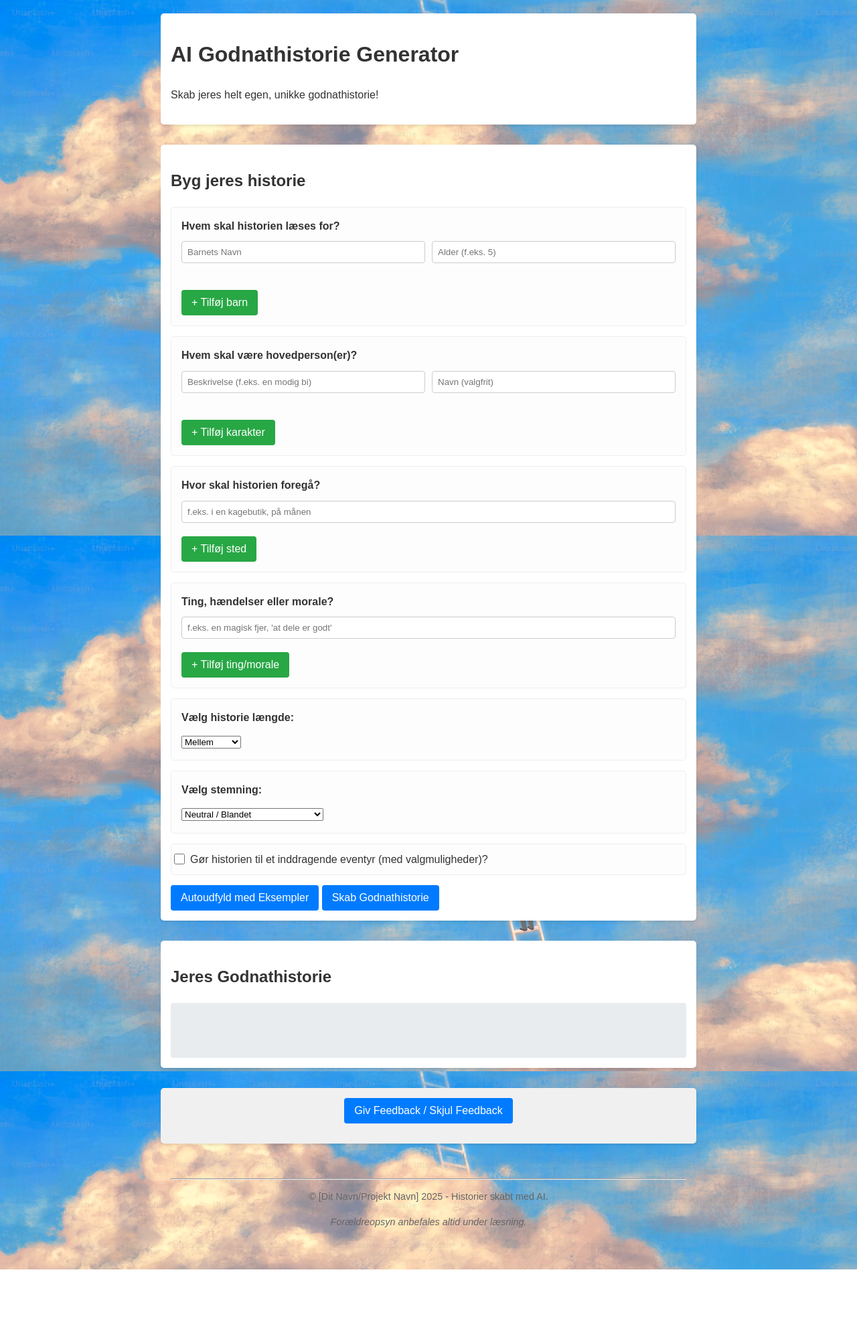
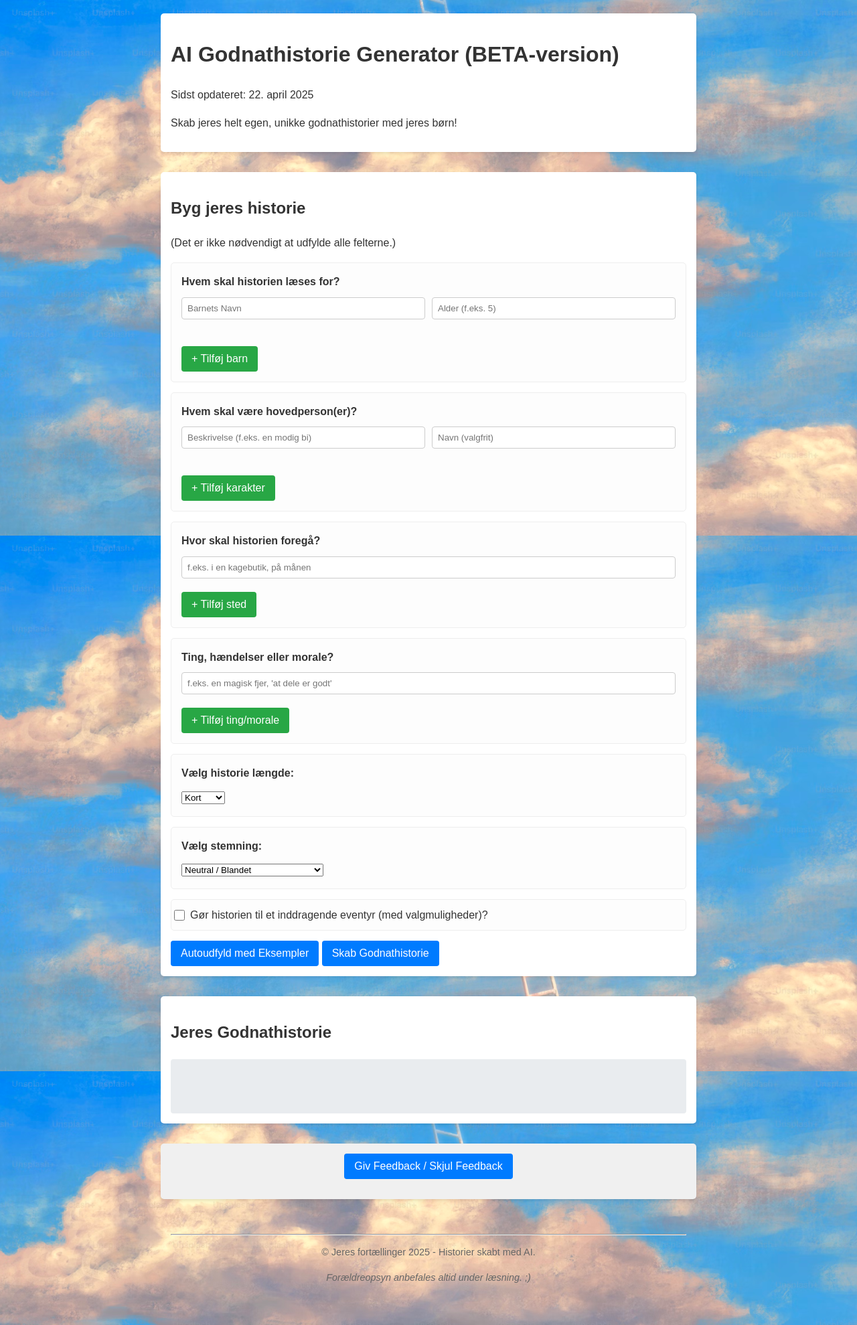
Before and after one commit to Potzen/ai-godnathistorie-generator, a Flask app: page / in a window 1280 px wide. Shown: the whole page at 67% size. Before the commit the page ends 1896 px from the top, so only its background shows below. Run offline with Flask 3, Linux system fonts and the light colour scheme.

Commit message:
tesker, længde, cookies på barnet, morale i historien

```diff
--- a/app.py
+++ b/app.py
@@ -5,6 +5,7 @@ import google.generativeai as genai
 from google.generativeai.types import HarmCategory, HarmBlockThreshold
 
 # === Konfiguration af Google AI API Nøgle ===
+# Den læses fra WSGI-filen (Plan B) eller miljøvariabler på Web-fanen
 google_api_key = os.getenv("GOOGLE_API_KEY")
 if not google_api_key:
     raise ValueError("Ingen GOOGLE_API_KEY fundet. Sæt den via WSGI fil (Plan B) eller Environment Variables på Web-fanen.")
@@ -25,7 +26,7 @@ def index():
 # --- Route for historie-generering ('/generate') ---
 @app.route('/generate', methods=['POST'])
 def generate_story():
-    """ Modtager brugerinput, bygger den FULDE detaljerede prompt, kalder Gemini, og returnerer historien. """
+    """ Modtager brugerinput, kalder Gemini API'en med NYE interaktive regler (separate stier), og returnerer historien. """
     data = request.get_json()
     print("Modtaget data for /generate:", data)
 
@@ -33,7 +34,7 @@ def generate_story():
     karakterer_data = data.get('karakterer', [{'description': 'en glad sky', 'name': ''}])
     steder_liste = data.get('steder', ['højt oppe på himlen'])
     plots_liste = data.get('plots', ['legede med solen'])
-    laengde = data.get('laengde', 'mellem')
+    laengde = data.get('laengde', 'kort') # Opdateret default til 'kort'
     mood = data.get('mood', 'neutral')
     listeners = data.get('listeners', [])
     is_interactive = data.get('interactive', False)
@@ -54,21 +55,18 @@ def generate_story():
 
     sted_str = ", ".join(steder_liste) if steder_liste else "højt oppe på himlen"
     plot_str = ", ".join(plots_liste) if plots_liste else "legede med solen"
-    print(f"Input til historie: Karakterer='{karakter_str}', Steder='{sted_str}', Plots='{plot_str}'")
+    print(f"Input til historie: Karakterer='{karakter_str}', Steder='{sted_str}', Plot/Morale='{plot_str}'")
 
-    # Definer Længde-instruktion og max_tokens (bruger tegn for mega_lang)
+    # Definer Længde-instruktion og max_tokens (Opdateret mapping)
     length_instruction = ""
-    max_tokens_setting = 1000
-    if laengde == 'kort':
-        length_instruction = "Skriv historien i cirka 3-4 korte afsnit."
-        max_tokens_setting = 400
-    elif laengde == 'lang':
+    max_tokens_setting = 1000 # Default for 'kort' (tidl. Mellem)
+    if laengde == 'mellem': # Tidl. Lang
         length_instruction = "Skriv historien i cirka 10-14 afsnit. Sørg for god detaljegrad."
         max_tokens_setting = 3000
-    elif laengde == 'mega_lang':
+    elif laengde == 'lang': # Tidl. Mega Lang
         length_instruction = "Skriv en **meget lang og dybdegående** historie på **mindst 9000 tegn**. Historien skal have flere faser, udvikling for karaktererne, mange detaljerede beskrivelser og gerne flere sammenhængende begivenheder eller del-eventyr. Undgå at afslutte historien for tidligt."
         max_tokens_setting = 8000
-    else: # Default til 'mellem'
+    else: # Default til 'kort' (tidl. Mellem)
         length_instruction = "Skriv historien i cirka 6-8 afsnit."
         max_tokens_setting = 1000
     print(f"Længde instruktion: {length_instruction}, Max Tokens: {max_tokens_setting}")
@@ -121,13 +119,13 @@ def generate_story():
         temperature=0.7
     )
 
-    # === Byg Prompt baseret på Interaktiv Status (RETTET INDRYKNING/SYNTAX) ===
+    # === Byg Prompt baseret på Interaktiv Status ===
     prompt = ""
     plot_morale_line = f"Plot/Elementer/Morale (kan være en ting, en hændelse eller et tema/morale historien skal illustrere): {plot_str}"
 
     if is_interactive:
-        # Sørg for korrekt indrykning her
-        print("Bygger FULD INTERAKTIV prompt...")
+        print("Bygger INTERAKTIV prompt (Separate Stier)...")
+        # *** REGLER FOR SEPARATE VALG-STIER ***
         interactive_rules = """
         REGLER FOR INDDRAGENDE EVENTYR MED EKSPLICITTE VALG-STIER:
         1. Fortæl historien flydende. Inkluder 2-3 steder, hvor hovedpersonen står over for et simpelt valg med 2-3 klare muligheder (nummerér eller bogstavér dem, f.eks. (1), (2) eller (A), (B)).
@@ -136,66 +134,61 @@ def generate_story():
            "Valg (A): [Kort beskrivelse af hvad der sker ved valg A]..."
            "Valg (B): [Kort beskrivelse af hvad der sker ved valg B]..."
            (Disse snippets skal være relativt korte (1-3 sætninger)).
-        4. SAMMENFLETNING (REVIDERET): **Direkte efter** alle konsekvens-snippets, skriv et **nyt afsnit**, der **sømløst fortsætter hovedhistorien uden at opsummere eller referere direkte** til de lige præsenterede valgmuligheder eller deres specifikke konsekvens-snippets. **Undgå helt** formuleringer som "Uanset om X skete eller Y skete...". Start blot med at beskrive karakterens næste handling, observation eller hvad der sker i omgivelserne. Eksempel: "Lidt efter stod [Karakter] igen og så sig omkring i [Stedet]..." eller "Pludselig lød der en ny lyd fra...".
+        4. SAMMENFLETNING: **Direkte efter** alle konsekvens-snippets for et valgpunkt, skriv et **nyt, generisk afsnit**, der samler trådene og fortsætter hovedhistorien. Dette afsnit skal give mening, uanset hvilket af snippets'ne der lige blev læst højt, og må **IKKE** referere direkte til de specifikke valg eller konsekvenser (undgå f.eks. "Uanset om..."). Start blot med at beskrive karakterens næste handling eller observation. Eksempel: "Lidt efter stod [Karakter] igen og så sig omkring..." eller "Med den oplevelse i bagagen, fortsatte [Karakter] sin rejse...".
         5. Fortsæt hovedhistorien efter sammenfletnings-afsnittet indtil næste valgpunkt eller slutningen.
         6. Følg stadig de generelle regler for tone, sprog og børnevenlighed.
         """
-        # Sørg for korrekt indrykning af f-strengen
         prompt = f"""
-{listener_context_instruction}
+        {listener_context_instruction}
 
----
-OPGAVE: Skriv et INDDRAGENDE eventyr baseret på følgende, og følg de specifikke regler nedenfor:
-Længde: {length_instruction}
-{mood_prompt_part}
-Hovedpersoner: {karakter_str}
-Steder: {sted_str}
-{plot_morale_line}
+        ---
+        OPGAVE: Skriv et INDDRAGENDE eventyr baseret på følgende, og følg de specifikke regler nedenfor:
+        Længde: {length_instruction}
+        {mood_prompt_part}
+        Hovedpersoner: {karakter_str}
+        Steder: {sted_str}
+        {plot_morale_line}
 
-{interactive_rules}
+        {interactive_rules}
 
-GENERELLE REGLER (gælder stadig):
-- Historien skal være på dansk.
-- Den skal være positiv og børnevenlig.
-- Den skal være simpel med klar begyndelse, midte og slutning.
-- Undgå alt voldeligt og upassende for børn (hold 'uhyggelig' stemning passende).
-- {ending_instruction}
----
-Start historien her:
-"""
-    # Sørg for korrekt indrykning af else
+        GENERELLE REGLER (gælder stadig):
+        - Historien skal være på dansk.
+        - Den skal være positiv og børnevenlig.
+        - Den skal være simpel med klar begyndelse, midte og slutning.
+        - Undgå alt voldeligt og upassende for børn (hold 'uhyggelig' stemning passende).
+        - {ending_instruction}
+        ---
+        Start historien her:
+        """
     else: # Hvis IKKE interaktiv
-        # Sørg for korrekt indrykning her
         print("Bygger FULD NORMAL prompt...")
-        # Sørg for korrekt indrykning af f-strengen
         prompt = f"""
-{listener_context_instruction}
+        {listener_context_instruction}
 
----
-OPGAVE: Skriv en godnathistorie baseret på følgende:
-Længde: {length_instruction}
-{mood_prompt_part}
-Hovedpersoner: {karakter_str}
-Steder: {sted_str}
-{plot_morale_line}
-GENERELLE REGLER:
-- Historien skal være på dansk.
-- Den skal være positiv og børnevenlig.
-- Den skal være simpel med klar begyndelse, midte og slutning.
-- Historien skal bære præg af en godnathistorie
-- Undgå alt voldeligt og upassende for børn (hold 'uhyggelig' stemning passende).
-- {ending_instruction}
----
-Start historien her:
-"""
+        ---
+        OPGAVE: Skriv en godnathistorie baseret på følgende:
+        Længde: {length_instruction}
+        {mood_prompt_part}
+        Hovedpersoner: {karakter_str}
+        Steder: {sted_str}
+        {plot_morale_line}
+        GENERELLE REGLER:
+        - Historien skal være på dansk.
+        - Den skal være positiv og børnevenlig.
+        - Den skal være simpel med klar begyndelse, midte og slutning.
+        - Historien skal bære præg af en godnathistorie
+        - Undgå alt voldeligt og upassende for børn (hold 'uhyggelig' stemning passende).
+        - {ending_instruction}
+        ---
+        Start historien her:
+        """
 
-    # Ryd op i prompten (korrekt indrykning her)
+    # Ryd op i prompten
     prompt = "\n".join(line.strip() for line in prompt.strip().splitlines() if line.strip())
     print(f"--- Sender FULD Prompt til Gemini (Max Tokens: {max_tokens_setting}) ---\n{prompt}\n------------------------------")
 
     # --- API Kald og Respons Håndtering ---
     try:
-        # Sørg for korrekt indrykning her
         print("Initialiserer Gemini model...")
         model = genai.GenerativeModel('gemini-1.5-pro-latest') # Bruger Pro model
         print("Bruger model: gemini-1.5-pro-latest")
@@ -216,10 +209,8 @@ Start historien her:
         print(f"Fejl ved kald til Google Gemini: {e}")
         actual_story = f"Beklager, jeg kunne ikke lave en historie lige nu på grund af en fejl: {e}. Prøv venligst igen."
 
-    # Sørg for korrekt indrykning her
     return jsonify(story=actual_story)
 
 # === Start Webserveren (Ignoreres af PythonAnywhere) ===
-# Sørg for korrekt indrykning her
 if __name__ == '__main__':
     app.run(debug=True)
--- a/static/script.js
+++ b/static/script.js
@@ -8,8 +8,8 @@ document.addEventListener('DOMContentLoaded', () => {
     const resetButton = document.getElementById('reset-button');
     const storyDisplay = document.getElementById('story-display');
     const generatorSection = document.getElementById('generator');
-    const laengdeSelect = document.getElementById('laengde-select');
-    const moodSelect = document.getElementById('mood-select');
+    const laengdeSelect = document.getElementById('laengde-select'); // Vigtig for reset
+    const moodSelect = document.getElementById('mood-select'); // Vigtig for reset
     const listenerContainer = document.getElementById('listener-container');
     const addListenerButton = document.getElementById('add-listener-button');
     const karakterContainer = document.getElementById('karakter-container');
@@ -45,7 +45,8 @@ document.addEventListener('DOMContentLoaded', () => {
      ];
      const examplePlots = [
         "skulle finde en forsvundet stjerne", "byggede en fantastisk maskine", "holdt en overraskelsesfest",
-        "mødte et dyr de aldrig havde set før", "lærte at trylle med farver"
+        "mødte et dyr de aldrig havde set før", "lærte at trylle med farver", "'at dele er en god ting'",
+        "'man skal være modig'", "'ærlighed varer længst'"
      ];
     console.log("Example data defined.");
 
@@ -89,7 +90,7 @@ document.addEventListener('DOMContentLoaded', () => {
         } else { console.error("Karakter container not found!");}
     }
 
-    // Funktion til at tilføje Lytter par (Navn + Alder)
+    // Funktion til at tilføje Lytter par (Navn + Alder) - OPDATERET til at returnere gruppen og gemme ved fjernelse
     let listenerCounter = 1;
     function addListenerGroup() {
         listenerCounter++;
@@ -106,14 +107,14 @@ document.addEventListener('DOMContentLoaded', () => {
         // Tilføj event listener til den nye fjern-knap
         removeButton.addEventListener('click', () => {
             listenerGroup.remove();
-            // Gem den nye (reducerede) liste, når en lytter fjernes manuelt
+            // VIGTIGT: Gem den nye (reducerede) liste, når en lytter fjernes manuelt
             saveCurrentListeners();
         });
         listenerGroup.appendChild(namePair); listenerGroup.appendChild(agePair); listenerGroup.appendChild(removeButton);
         if (listenerContainer) {
              listenerContainer.appendChild(listenerGroup);
         } else { console.error("Listener container not found!");}
-        return listenerGroup; // Returner det nye element
+        return listenerGroup; // *** Returner det nye element ***
     }
 
     // === Funktion til at gemme aktuelle lyttere i LocalStorage ===
@@ -213,7 +214,7 @@ document.addEventListener('DOMContentLoaded', () => {
     // === Funktion til Autoudfyld ===
      function autofillFields() {
         console.log("--> autofillFields started");
-        handleResetClick(); // Ryd op først (inkl. localStorage for listeners)
+        handleResetClick(); // Ryd op først (Bemærk: handleResetClick rydder også localStorage nu)
         console.log("handleResetClick completed for autofill.");
 
         // Udfyld Lytter (kun den første række)
@@ -260,7 +261,7 @@ document.addEventListener('DOMContentLoaded', () => {
                  if (name || age) { listeners.push({ name: name, age: age }); }
             });
         }
-        const selectedLaengde = laengdeSelect ? laengdeSelect.value : 'mellem';
+        const selectedLaengde = laengdeSelect ? laengdeSelect.value : 'kort'; // Default til 'kort'
         const selectedMood = moodSelect ? moodSelect.value : 'neutral';
         const isInteractive = interactiveCheckbox ? interactiveCheckbox.checked : false;
 
@@ -327,7 +328,7 @@ document.addEventListener('DOMContentLoaded', () => {
          // Her ville fetch kald til /generate_image osv. komme
     }
 
-    // === Funktion: Klik på "Prøv Igen" ===
+    // === Funktion: Klik på "Prøv Igen" (OPDATERET RESET AF DROPDOWN) ===
     function handleResetClick() {
         console.log("--> handleResetClick started");
         // Ryd inputs, checkbox, fjern ekstra grupper...
@@ -367,7 +368,8 @@ document.addEventListener('DOMContentLoaded', () => {
         console.log("Cleared story display and hid controls.");
 
         // Nulstil dropdowns...
-        if(laengdeSelect) laengdeSelect.value = 'mellem';
+        // *** OPDATERET: Nulstil længde til 'kort' ***
+        if(laengdeSelect) laengdeSelect.value = 'kort';
         if(moodSelect) moodSelect.value = 'neutral';
         console.log("Reset dropdowns.");
 
--- a/templates/index.html
+++ b/templates/index.html
@@ -8,13 +8,15 @@
 <body>
 
     <header>
-        <h1>AI Godnathistorie Generator</h1>
-        <p>Skab jeres helt egen, unikke godnathistorie!</p>
+        <h1>AI Godnathistorie Generator (BETA-version)</h1>
+        <p>Sidst opdateret: 22. april 2025</p>
+        <p>Skab jeres helt egen, unikke godnathistorier med jeres børn!</p>
     </header>
 
     <main>
         <section id="generator">
             <h2>Byg jeres historie</h2>
+             <p>(Det er ikke nødvendigt at udfylde alle felterne.)</p>
 
             <div class="input-category">
                 <label>Hvem skal historien læses for?</label>
@@ -63,8 +65,8 @@
             <div class="input-category">
                 <label>Ting, hændelser eller morale?</label>
                 <div id="plot-container">
-                     <div class="input-group">
-                         <input type="text" name="plot" placeholder="f.eks. en magisk fjer, 'at dele er godt'">
+                    <div class="input-group">
+                        <input type="text" name="plot" placeholder="f.eks. en magisk fjer, 'at dele er godt'">
                          </div>
                 </div>
                  <button type="button" class="add-button" data-container="plot-container" data-placeholder="f.eks. en hemmelig dør, 'ærlighed varer længst'" data-name="plot">+ Tilføj ting/morale</button>
@@ -73,11 +75,7 @@
             <div class="input-category">
                 <label for="laengde-select">Vælg historie længde:</label>
                 <select name="laengde" id="laengde-select">
-                    <option value="kort">Kort</option>
-                    <option value="mellem" selected>Mellem</option>
-                    <option value="lang">Lang</option>
-                    <option value="mega_lang">Mega Lang</option>
-                </select>
+                    <option value="kort" selected>Kort</option> <option value="mellem">Mellem</option>   <option value="lang">Lang</option>  </select>
             </div>
 
             <div class="input-category">
@@ -91,7 +89,8 @@
                     <option value="rolig">Rolig / Afslappende</option>
                     <option value="mystisk">Mystisk</option>
                     <option value="hverdagsdrama">Hverdagsdrama (små konflikter)</option>
-                    <option value="uhyggelig">Uhyggelig</option> </select>
+                    <option value="uhyggelig">Uhyggelig</option>
+                </select>
             </div>
 
             <div class="input-category checkbox-group">
@@ -100,7 +99,6 @@
             </div>
 
             <button type="button" id="autofill-button" class="utility-button">Autoudfyld med Eksempler</button>
-
             <button id="generate-button">Skab Godnathistorie</button>
         </section>
 
@@ -113,7 +111,8 @@
 
          <section id="feedback-section">
              <button type="button" id="toggle-feedback-button" class="utility-button">Giv Feedback / Skjul Feedback</button>
-             <div id="feedback-embed-container" class="hidden"> <iframe src="https://docs.google.com/forms/d/e/1FAIpQLScNfIyz-0hNlgfKAkJo-ioT99LYqjBRo8tO5HvzoXfjaY0HvA/viewform?embedded=true"
+             <div id="feedback-embed-container" class="hidden">
+                 <iframe src="https://docs.google.com/forms/d/e/1FAIpQLScNfIyz-0hNlgfKAkJo-ioT99LYqjBRo8tO5HvzoXfjaY0HvA/viewform?embedded=true"
                     width="100%"
                     height="500"
                     frameborder="0"
@@ -126,7 +125,8 @@
 
     <footer>
         <hr>
-        <p>© [Dit Navn/Projekt Navn] 2025 - Historier skabt med AI.</p> <p><i>Forældreopsyn anbefales altid under læsning.</i></p>
+        <p>© Jeres fortællinger 2025 - Historier skabt med AI.</p>
+        <p><i>Forældreopsyn anbefales altid under læsning. ;)</i></p>
     </footer>
 
     <script src="{{ url_for('static', filename='script.js') }}"></script>
```
